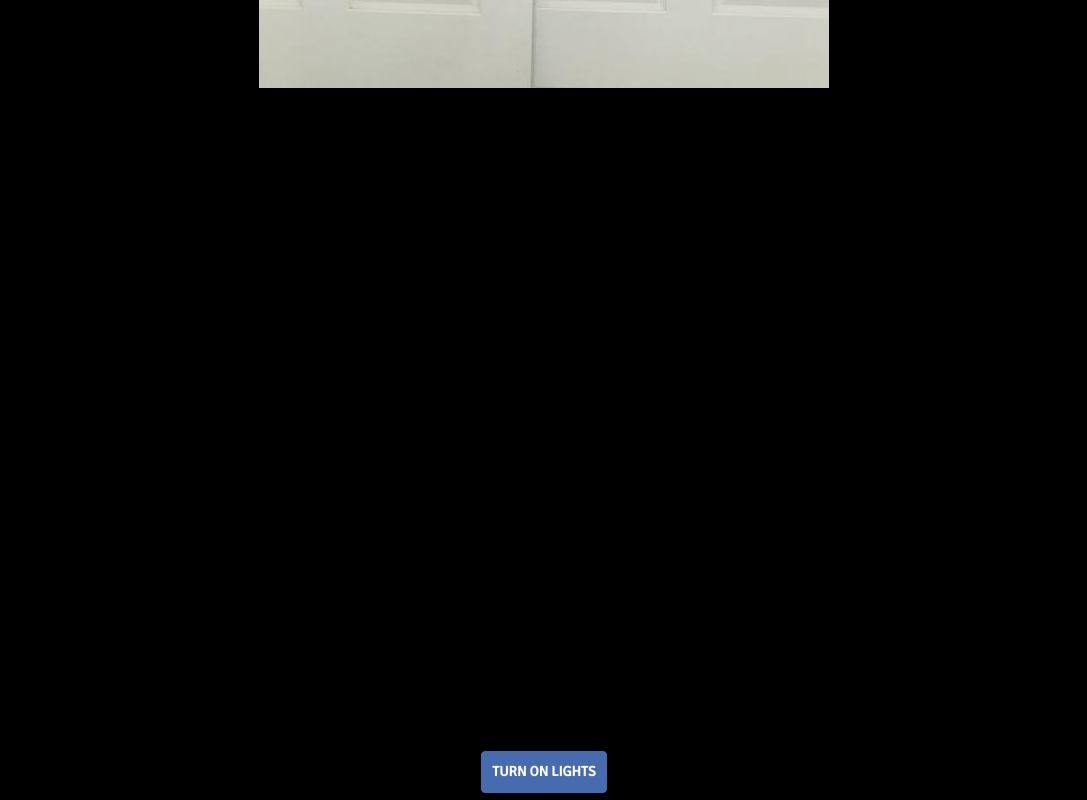
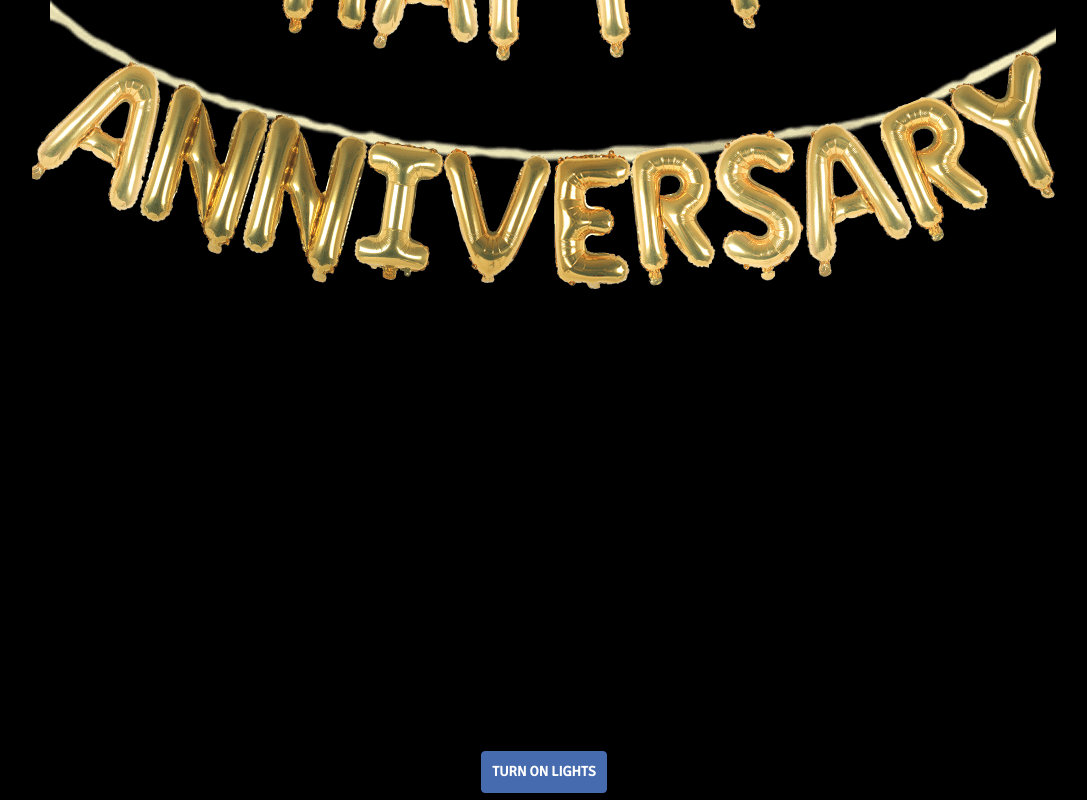
Before and after one commit to Garvitakej/Sniggy, a website: page index.html in a window 1280 px wide. Shown: the top 800 px of the page, without its empty margins (96-1183 px from the left). Drawn offline with nearby package versions, Linux system fonts and the light colour scheme.

Commit message:
Update index.html

```diff
--- a/index.html
+++ b/index.html
@@ -84,7 +84,7 @@
 		</div>
 		<div class="row">
 			<div class="col-md-12 text-center">
-				<img src="Banner_1.jpg" class="bannar">
+				<img src="Banner_1.png" class="bannar">
 			</div>
 		</div>
 		<!-- <div class="row message">
```
